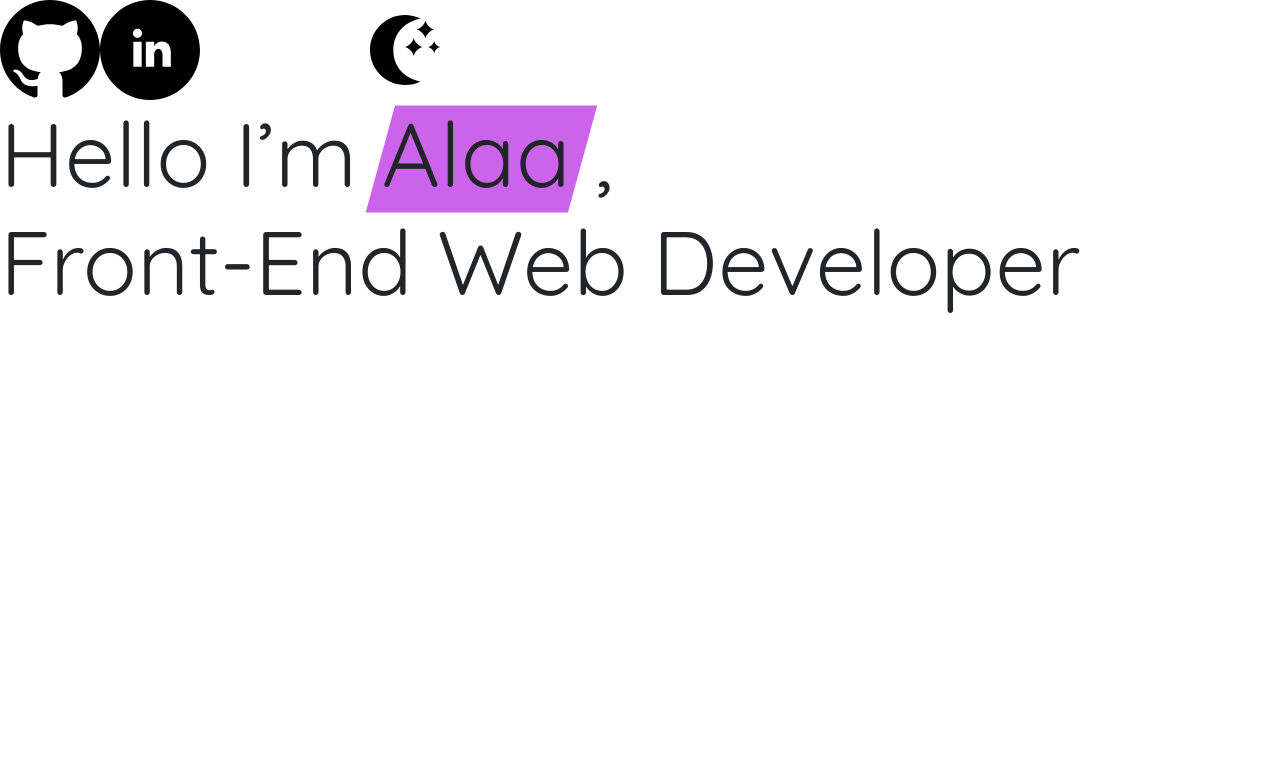
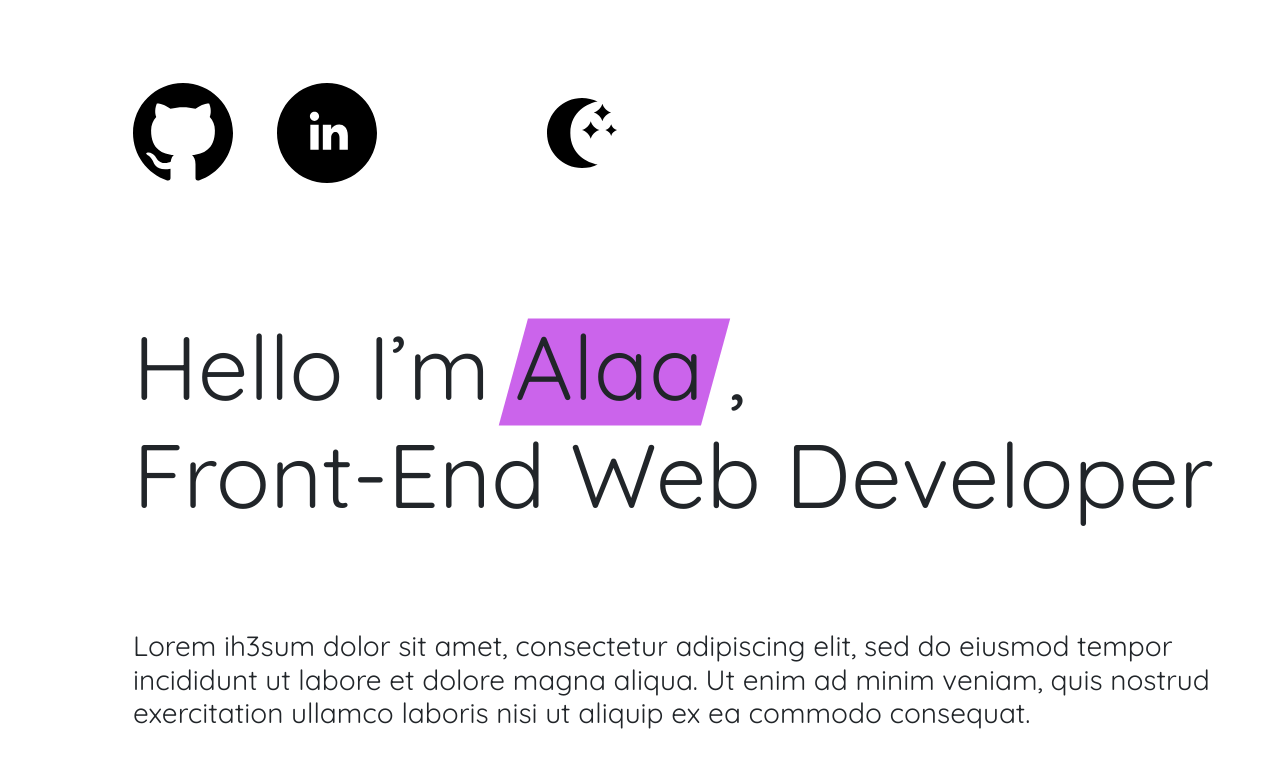
Before and after one commit to d4x3d/Portfolio, a React (Create React App) app: page / in a window 1280 px wide. Shown: the top 768 px of the page. Built offline with nearby package versions, Linux system fonts and the light colour scheme.

Commit message:
Create MainPage component

```diff
--- a/src/App.js
+++ b/src/App.js
@@ -1,13 +1,11 @@
 import "./assets/Main.scss";
 
-import SocialMediaContainer from "./components/SocialMediaContainer/SocialMediaContainer";
-import MainBody from "./components/MainBody/MainBody";
+import MainPage from "./components/MainPage/MainPage";
 
 function App() {
   return (
     <div className="App">
-      <SocialMediaContainer />
-      <MainBody />
+      <MainPage />
     </div>
   );
 }
--- a/src/assets/App.scss
+++ b/src/assets/App.scss
@@ -1,9 +1,14 @@
 @import url("https://fonts.googleapis.com/css2?family=Quicksand&display=swap");
 
-body,
-html {
+body {
   margin: 0;
   padding: 0;
   font-family: $font-family;
   box-sizing: border-box;
+  margin-left: 133px;
 }
+
+html {
+  margin: 0;
+  padding: 0;
+}
--- a/src/components/MainBody/MainBody.js
+++ /dev/null
@@ -1,16 +0,0 @@
-import "./MainBody.scss";
-function MainBody() {
-  return (
-    <div>
-      <div className="main-title">
-        <h1>
-          Hello I’m <span className="roteted">Alaa</span> ,
-          <br />
-          Front-End Web Developer
-        </h1>
-      </div>
-    </div>
-  );
-}
-
-export default MainBody;
--- /dev/null
+++ b/src/components/MainPage/MainBody/MainBody.js
@@ -0,0 +1,24 @@
+import "./MainBody.scss";
+function MainBody() {
+  return (
+    <div>
+      <div className="main-title">
+        <h1>
+          Hello I’m <span className="roteted">Alaa</span> ,
+          <br />
+          Front-End Web Developer
+        </h1>
+      </div>
+      <div className="main-details">
+        <h3 className="main-details__text">
+          Lorem ih3sum dolor sit amet, consectetur adipiscing elit, sed do
+          eiusmod tempor incididunt ut labore et dolore magna aliqua. Ut enim ad
+          minim veniam, quis nostrud exercitation ullamco laboris nisi ut
+          aliquip ex ea commodo consequat.
+        </h3>
+      </div>
+    </div>
+  );
+}
+
+export default MainBody;
--- a/src/components/MainBody/MainBody.scss
+++ b/src/components/MainPage/MainBody/MainBody.scss
@@ -1,4 +1,4 @@
-@import "../../assets/Main.scss";
+@import "../../../assets/Main.scss";
 
 h1 {
   font-size: $intros-fz;
@@ -21,3 +21,13 @@ h1 {
   transform: scale(1.07, 1.05) skewX(-15deg);
   background-color: $main-purple;
 }
+
+.main-title {
+  margin-bottom: 100px;
+  margin-top: 130px;
+}
+
+.main-details {
+  width: 1100px;
+  height: 180px;
+}
--- /dev/null
+++ b/src/components/MainPage/MainPage.js
@@ -0,0 +1,17 @@
+import "./MainPage.scss";
+
+import SocialMediaContainer from "./SocialMediaContainer/SocialMediaContainer";
+import MainBody from "./MainBody/MainBody";
+
+function MainPage() {
+  return (
+    <div className="main-page d-flex justify-content-start">
+      <div>
+        <SocialMediaContainer />
+        <MainBody />
+      </div>
+    </div>
+  );
+}
+
+export default MainPage;
--- /dev/null
+++ b/src/components/MainPage/SocialMediaContainer/SocialMediaContainer.js
@@ -0,0 +1,24 @@
+import "./SocialMediaContainer.scss";
+import GithubLogo from "../../../images/github.svg";
+import Linkedin from "../../../images/linkedin.svg";
+import Dark from "../../../images/dark.svg";
+
+function SocialMediaContainer() {
+  return (
+    <div className="d-flex align-items-center">
+      <div className="socail-medias d-flex align-items-center">
+        <div>
+          <img className="github-icon" src={GithubLogo} alt="github logo" />
+        </div>
+        <div>
+          <img className="linkedin-icon" src={Linkedin} alt="linkedin logo" />
+        </div>
+        <div>
+          <img className="dark-mode" src={Dark} alt="linkedin logo" />
+        </div>
+      </div>
+    </div>
+  );
+}
+
+export default SocialMediaContainer;
--- /dev/null
+++ b/src/components/MainPage/SocialMediaContainer/SocialMediaContainer.scss
@@ -0,0 +1,12 @@
+.socail-medias {
+  margin-right: 170px;
+  margin-top: 83px;
+}
+
+.github-icon {
+  margin-right: 44px;
+}
+
+.dark-mode {
+  margin-left: 170px;
+}
--- a/src/components/SocialMediaContainer/SocialMediaContainer.js
+++ /dev/null
@@ -1,24 +0,0 @@
-import "./SocialMediaContainer.scss";
-import GithubLogo from "../../images/github.svg";
-import Linkedin from "../../images/linkedin.svg";
-import Dark from "../../images/dark.svg";
-
-function SocialMediaContainer() {
-  return (
-    <div className="d-flex align-items-center">
-      <div className="socail-medias d-flex align-items-center">
-        <div>
-          <img src={GithubLogo} alt="github logo" />
-        </div>
-        <div>
-          <img src={Linkedin} alt="linkedin logo" />
-        </div>
-      </div>
-      <div>
-        <img src={Dark} alt="linkedin logo" />
-      </div>
-    </div>
-  );
-}
-
-export default SocialMediaContainer;
--- a/src/components/SocialMediaContainer/SocialMediaContainer.scss
+++ /dev/null
@@ -1,3 +0,0 @@
-.socail-medias {
-  margin-right: 170px;
-}
```
Also changed, not shown: src/components/MainPage/MainPage.scss (added).
